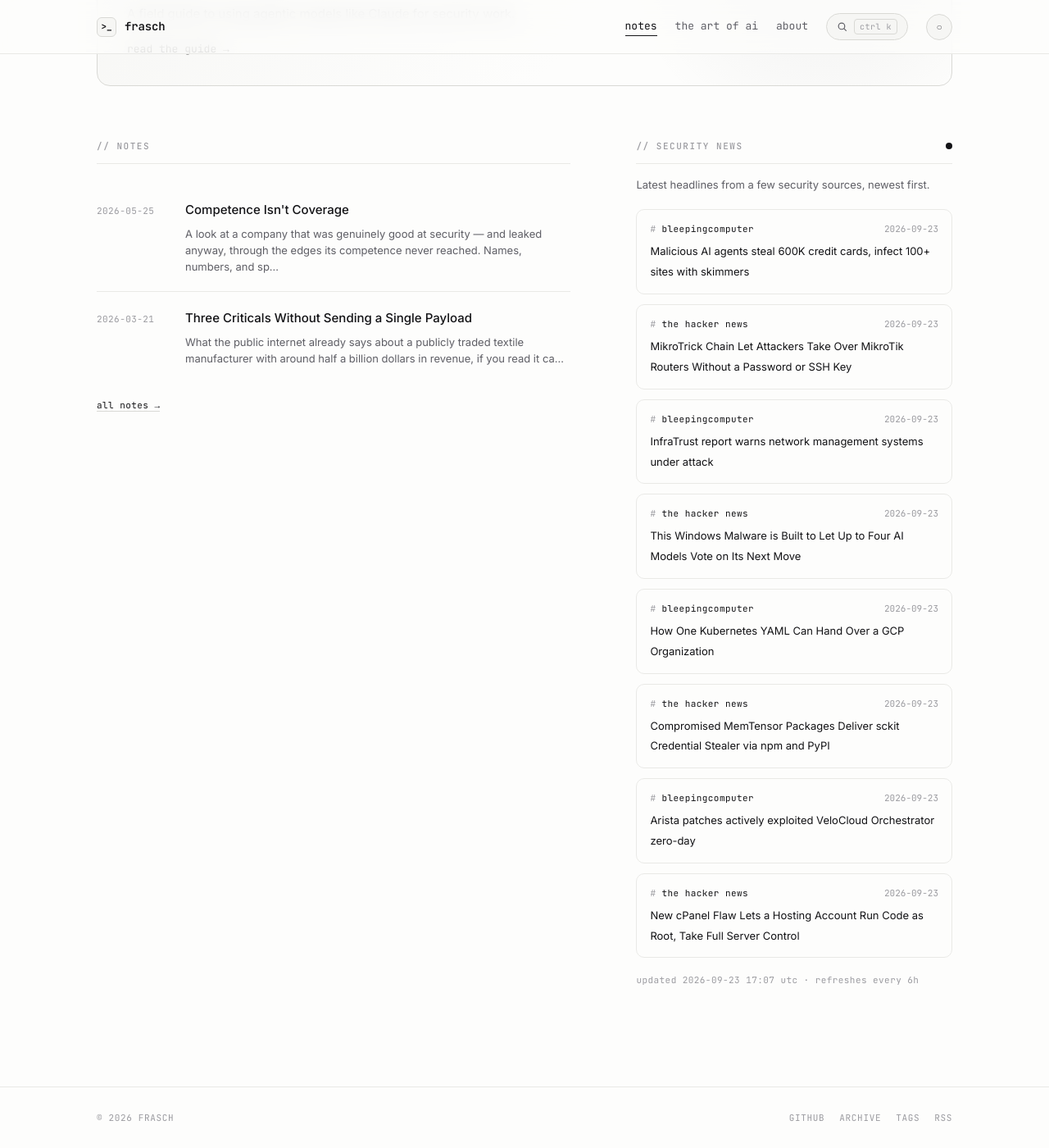
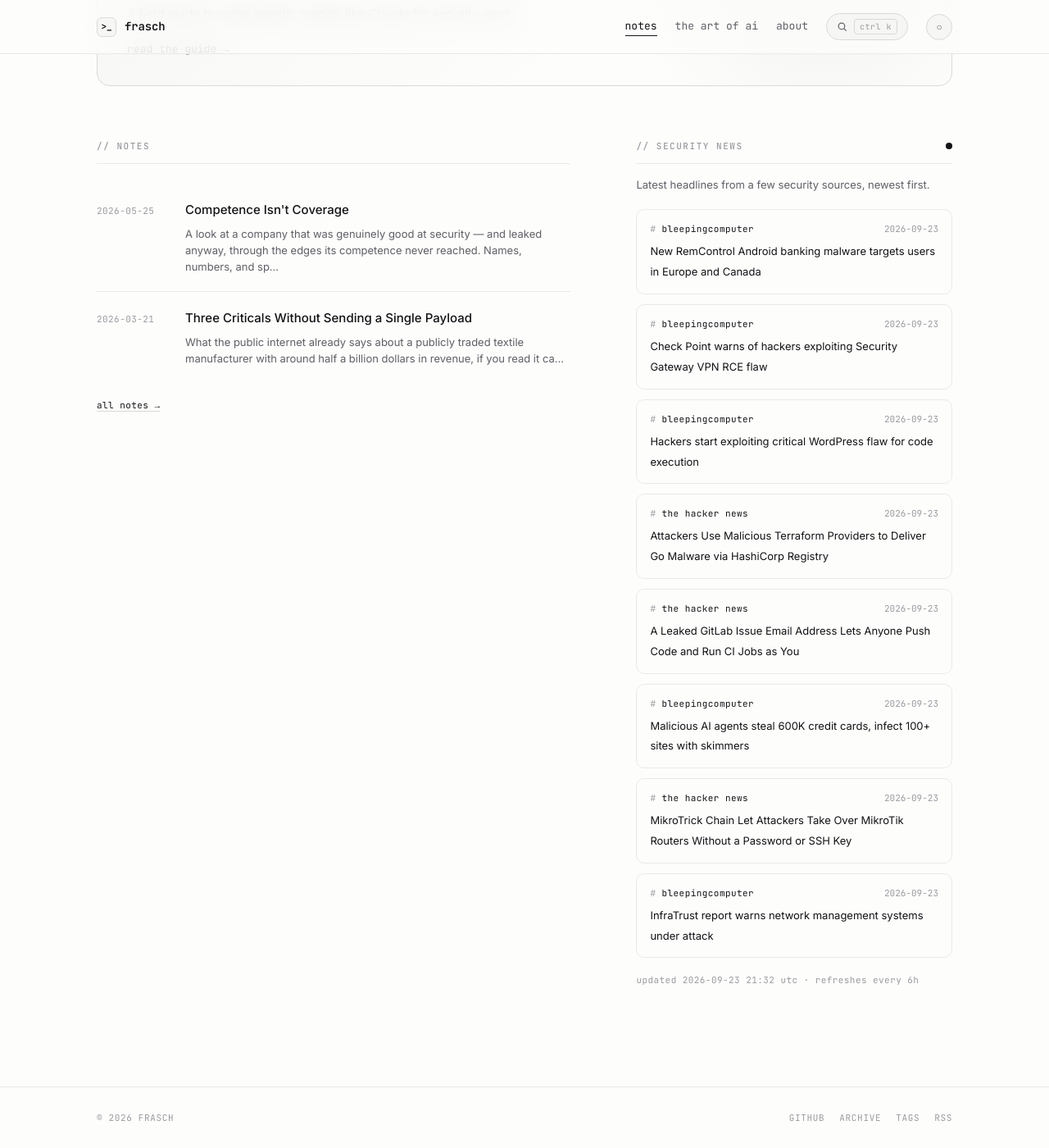
Before and after one commit to whoisfrasch/frasch, a Jekyll site: the page built from index.html, in a window 1280 px wide and 1400 px high, scrolled down 615 px. Shown: the whole window at 82% size. Built offline with Jekyll 4.4.1, drawn with Linux system fonts in a browser that asks for light colours.

Commit message:
Refresh security news feed

```diff
--- a/_data/news.json
+++ b/_data/news.json
@@ -1,6 +1,36 @@
 {
-  "updated": "2026-09-23T17:07:39Z",
+  "updated": "2026-09-23T21:32:49Z",
   "items": [
+    {
+      "source": "bleepingcomputer",
+      "title": "New RemControl Android banking malware targets users in Europe and Canada",
+      "link": "https://www.bleepingcomputer.com/news/security/new-remcontrol-android-banking-malware-targets-users-in-europe-and-canada/",
+      "date": "2026-09-23T21:25:13Z"
+    },
+    {
+      "source": "bleepingcomputer",
+      "title": "Check Point warns of hackers exploiting Security Gateway VPN RCE flaw",
+      "link": "https://www.bleepingcomputer.com/news/security/check-point-warns-of-hackers-exploiting-security-gateway-vpn-rce-flaw/",
+      "date": "2026-09-23T19:53:54Z"
+    },
+    {
+      "source": "bleepingcomputer",
+      "title": "Hackers start exploiting critical WordPress flaw for code execution",
+      "link": "https://www.bleepingcomputer.com/news/security/hackers-start-exploiting-critical-wordpress-flaw-for-code-execution/",
+      "date": "2026-09-23T18:31:22Z"
+    },
+    {
+      "source": "the hacker news",
+      "title": "Attackers Use Malicious Terraform Providers to Deliver Go Malware via HashiCorp Registry",
+      "link": "https://thehackernews.com/2026/09/attackers-use-malicious-terraform.html",
+      "date": "2026-09-23T18:06:30Z"
+    },
+    {
+      "source": "the hacker news",
+      "title": "A Leaked GitLab Issue Email Address Lets Anyone Push Code and Run CI Jobs as You",
+      "link": "https://thehackernews.com/2026/09/a-leaked-gitlab-issue-email-address.html",
+      "date": "2026-09-23T16:53:10Z"
+    },
     {
       "source": "bleepingcomputer",
       "title": "Malicious AI agents steal 600K credit cards, infect 100+ sites with skimmers",
@@ -18,36 +48,6 @@
       "title": "InfraTrust report warns network management systems under attack",
       "link": "https://www.bleepingcomputer.com/news/security/infratrust-report-warns-network-management-systems-under-attack/",
       "date": "2026-09-23T14:35:26Z"
-    },
-    {
-      "source": "the hacker news",
-      "title": "This Windows Malware is Built to Let Up to Four AI Models Vote on Its Next Move",
-      "link": "https://thehackernews.com/2026/09/windows-malware-is-built-to-let-up-to.html",
-      "date": "2026-09-23T14:17:58Z"
-    },
-    {
-      "source": "bleepingcomputer",
-      "title": "How One Kubernetes YAML Can Hand Over a GCP Organization",
-      "link": "https://www.bleepingcomputer.com/news/security/how-one-kubernetes-yaml-can-hand-over-a-gcp-organization/",
-      "date": "2026-09-23T14:01:11Z"
-    },
-    {
-      "source": "the hacker news",
-      "title": "Compromised MemTensor Packages Deliver sckit Credential Stealer via npm and PyPI",
-      "link": "https://thehackernews.com/2026/09/compromised-memtensor-packages-deliver.html",
-      "date": "2026-09-23T13:52:46Z"
-    },
-    {
-      "source": "bleepingcomputer",
-      "title": "Arista patches actively exploited VeloCloud Orchestrator zero-day",
-      "link": "https://www.bleepingcomputer.com/news/security/arista-patches-actively-exploited-velocloud-orchestrator-zero-day/",
-      "date": "2026-09-23T12:29:53Z"
-    },
-    {
-      "source": "the hacker news",
-      "title": "New cPanel Flaw Lets a Hosting Account Run Code as Root, Take Full Server Control",
-      "link": "https://thehackernews.com/2026/09/new-cpanel-flaw-lets-hosting-account_0272795595.html",
-      "date": "2026-09-23T12:16:00Z"
     }
   ]
 }
```
